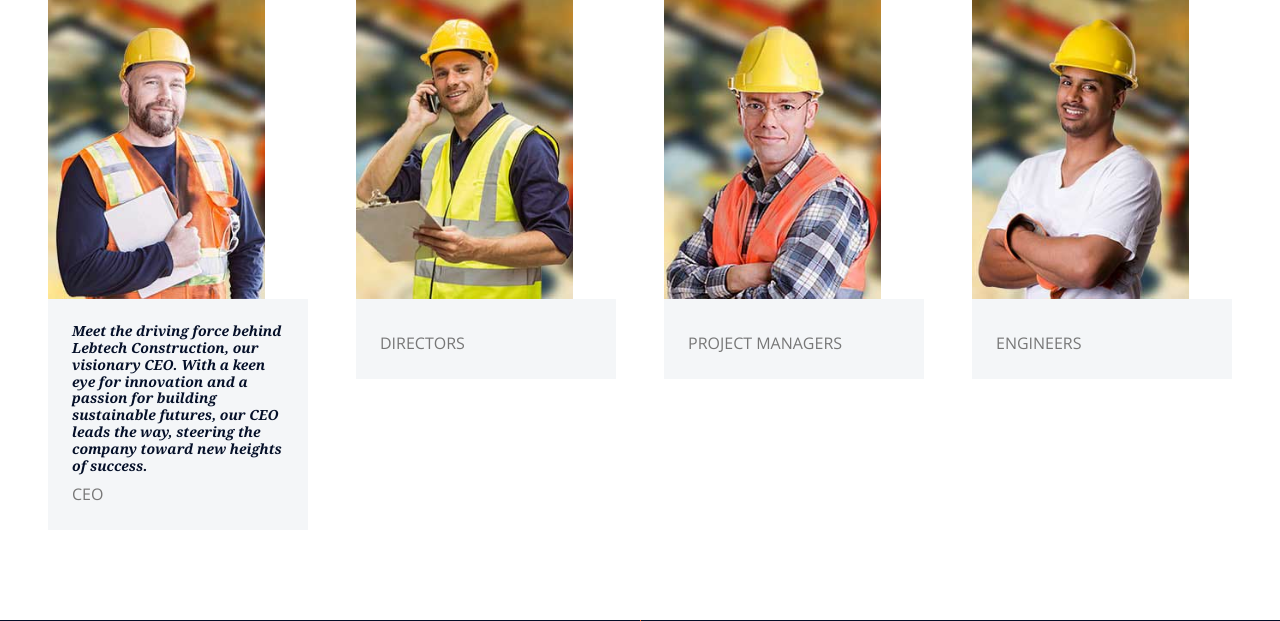
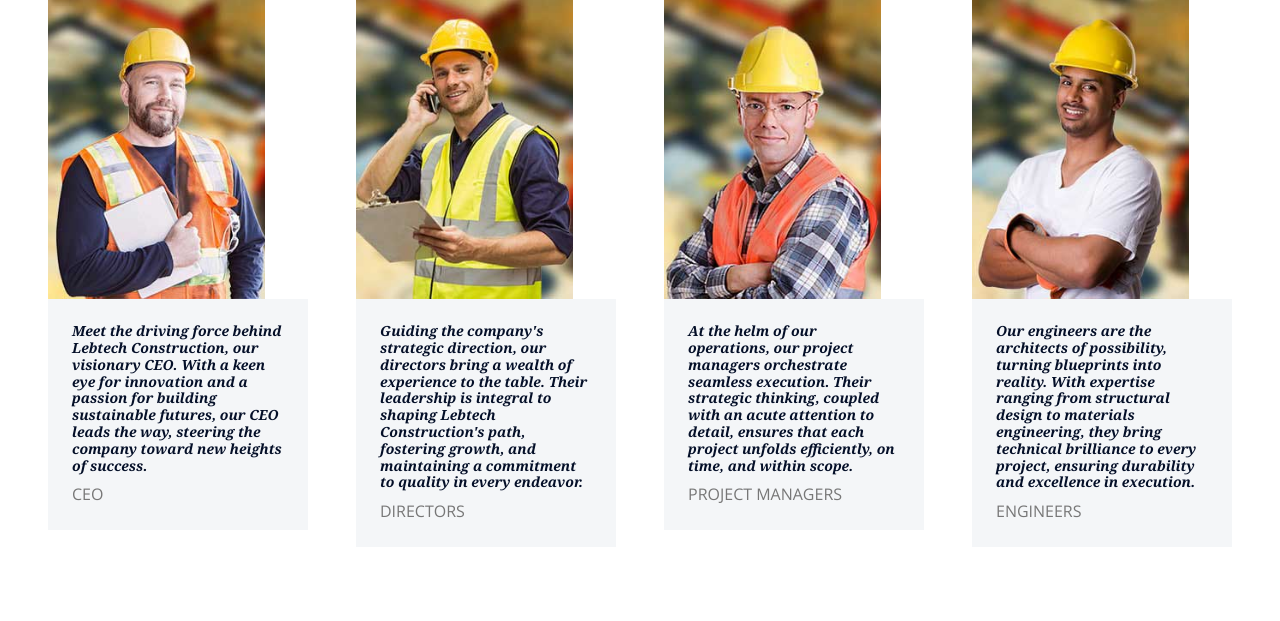
Before and after one commit to Nuel1st/construct, a Django app: page /team/ in a window 1280 px wide. Shown: the part 351-972 px from the top of the page. Run offline with Django 5.2, Linux system fonts and the light colour scheme; some libraries are stand-ins or nearby versions.

Commit message:
Update team.html

```diff
--- a/lebtech/templates/team.html
+++ b/lebtech/templates/team.html
@@ -52,7 +52,8 @@
                     </div> -->
                     <div class="col-12">
                         <div class="bg-light p-4">
-                            <h4 class="text-uppercase"></h4>
+                            <h4 class="text-sentence" style="font-style: italic; font-size: 14px; font-family: Cambria, Cochin, Georgia, Times, 'Times New Roman', serif;">Guiding the company's strategic direction, our directors bring a wealth of experience to the table. Their leadership is integral to shaping Lebtech Construction's path, fostering growth, and maintaining a commitment to quality in every endeavor.
+                            </h4>
                             <span>DIRECTORS</span>
                         </div>
                     </div>
@@ -76,7 +77,8 @@
                     </div> -->
                     <div class="col-12">
                         <div class="bg-light p-4">
-                            <h4 class="text-uppercase"></h4>
+                            <h4 class="text-sentence" style="font-style: italic; font-size: 14px; font-family: Cambria, Cochin, Georgia, Times, 'Times New Roman', serif;">At the helm of our operations, our project managers orchestrate seamless execution. Their strategic thinking, coupled with an acute attention to detail, ensures that each project unfolds efficiently, on time, and within scope.
+                            </h4>
                             <span>PROJECT MANAGERS</span>
                         </div>
                     </div>
@@ -100,7 +102,8 @@
                     </div> -->
                     <div class="col-12">
                         <div class="bg-light p-4">
-                            <h4 class="text-uppercase"></h4>
+                            <h4 class="text-sentence" style="font-style: italic; font-size: 14px; font-family: Cambria, Cochin, Georgia, Times, 'Times New Roman', serif;">Our engineers are the architects of possibility, turning blueprints into reality. With expertise ranging from structural design to materials engineering, they bring technical brilliance to every project, ensuring durability and excellence in execution.
+                            </h4>
                             <span>ENGINEERS</span>
                         </div>
                     </div>
```
